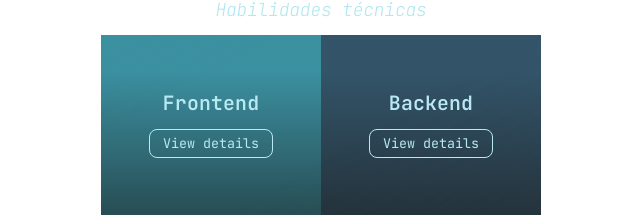
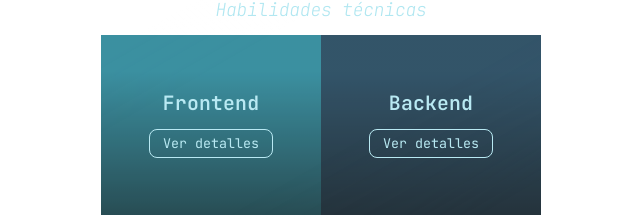
Before and after one commit to alexis-kees-bahl/alexis-kees-bahl.github.io, a React (Vite) app: page / in a window 1280 px wide. Shown: the part 955-1174 px from the top of the page, without its empty margins (319-959 px from the left). Built offline with nearby package versions, Linux system fonts and the light colour scheme.

Commit message:
Actualizar Card.jsx

```diff
--- a/src/components/Card.jsx
+++ b/src/components/Card.jsx
@@ -126,7 +126,7 @@ export default function Card({ title, items = [], items2 = null, firstPanelTitle
                 setCurrent(0);
               }}
             >
-              View details
+              Ver detalles
             </button>
           </div>
         </div>
@@ -141,7 +141,7 @@ export default function Card({ title, items = [], items2 = null, firstPanelTitle
                 setCurrent(0);
               }}
             >
-              View details{" "}
+              Ver detalles{" "}
             </button>
           </div>
         </div>
```
